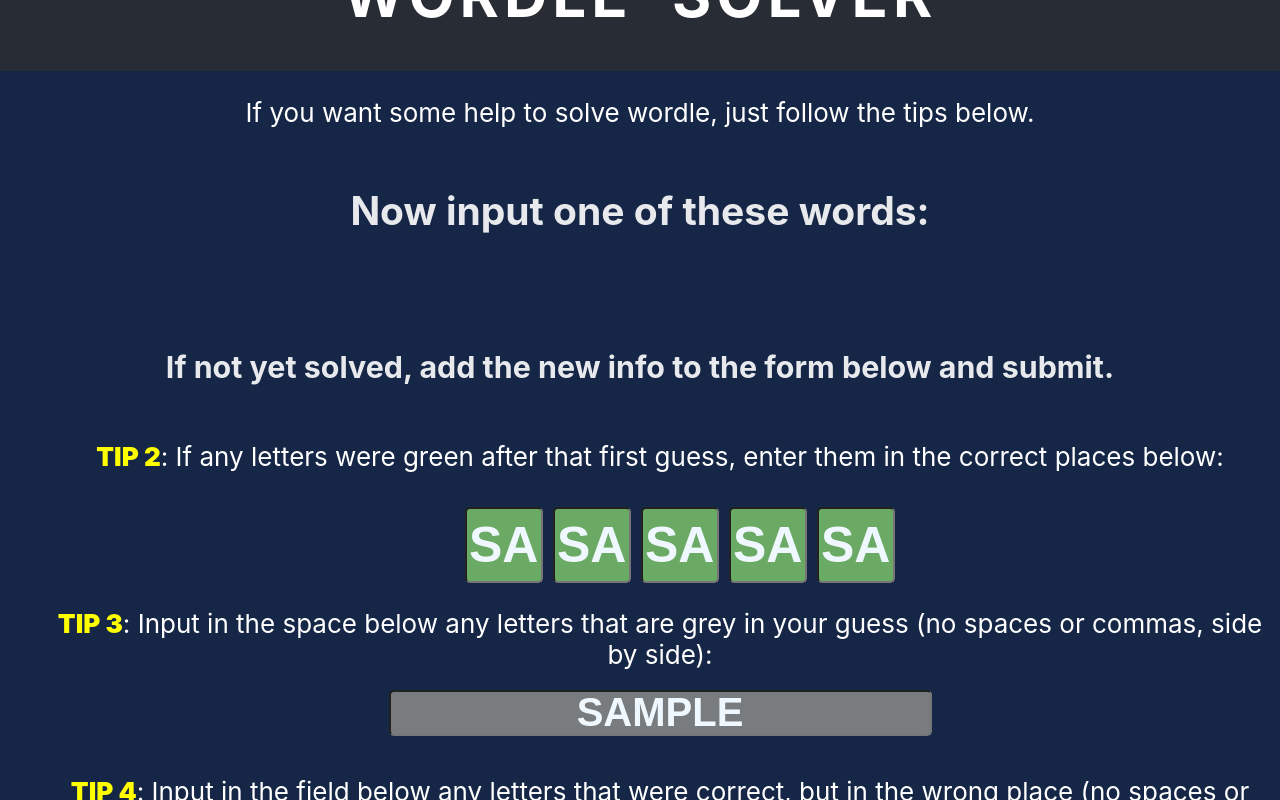
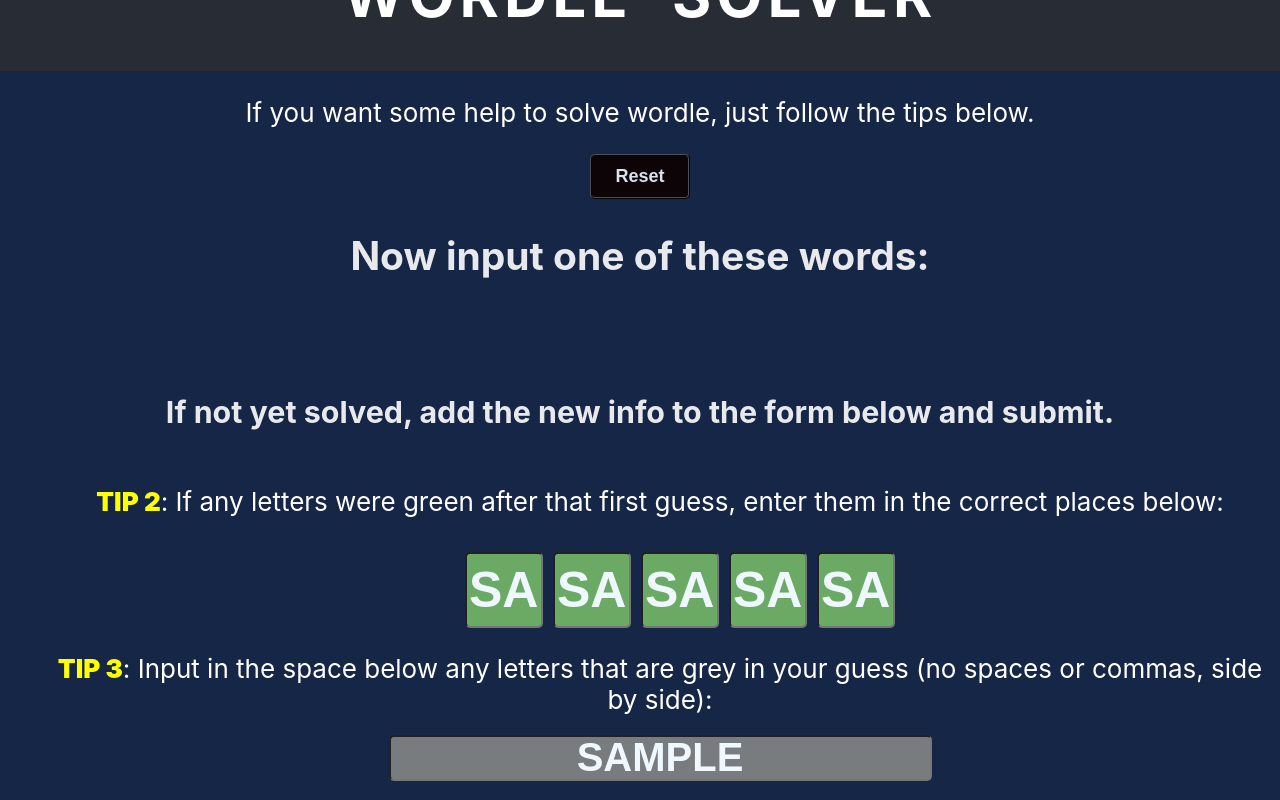
Before and after one commit to mrbaker1917/wordle_solver, a React (Create React App) app: page / in a window 1280 px wide. Both pictures are taken after typing "Sample", "Sample", "Sample", "Sample", "Sample", "Sample" into the empty fields and a click on the button "SUBMIT". Shown: the part 81-881 px from the top of the page. Built offline with nearby package versions, Linux system fonts and the light colour scheme.

Commit message:
adds reset button

```diff
--- a/src/App.css
+++ b/src/App.css
@@ -111,3 +111,14 @@
   justify-content: center;
   align-items: center;
 }
+
+.reset-btn {
+  padding: 10px;
+  min-width: 100px;
+  background-color: rgb(12, 1, 1);
+  color: aliceblue;
+  font-size: large;
+  font-weight: bold;
+  border-radius: 5px;
+  border-style: ridge;
+}
--- a/src/Components/Form.js
+++ b/src/Components/Form.js
@@ -18,6 +18,7 @@
     this.wordFilter = this.wordFilter.bind(this);
     this.handleInputChange = this.handleInputChange.bind(this);
     this.handleSubmit = this.handleSubmit.bind(this);
+    this.refreshPage = this.refreshPage.bind(this);
   }
 
   handleInputChange(event) {
@@ -27,6 +28,10 @@
     this.setState({
       [name]: value.toLowerCase(),
     });
+  }
+
+  refreshPage() {
+    return window.location.reload();
   }
 
   wordFilter(places, bad_letters, good_letters) {
@@ -76,13 +81,18 @@
       return (
         <React.Fragment>
           <div className="filtered-words">
+          <button className="reset-btn" onClick={this.refreshPage}>
+            Reset
+          </button>
             <h2>Now input one of these words:</h2>
             <ul>
               {this.state.select_words.map((word) => {
                 return <li key={word}>{word}</li>;
               })}
             </ul>
-            <h3>If not yet solved, add the new info to the form below and submit.</h3>
+            <h3>
+              If not yet solved, add the new info to the form below and submit.
+            </h3>
           </div>
           <form className="form" onSubmit={this.handleSubmit}>
             <ul>
```
